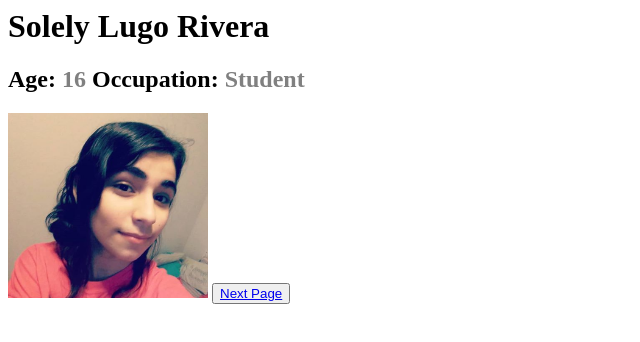
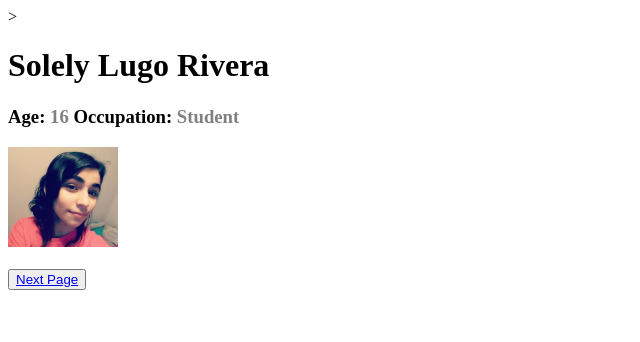
Before and after one commit to SolelyLugo/Solely-Lugo, a plain HTML site: page PersonalProjectPrompt/project.html in a window 1280 px wide. Shown: the whole page, without its empty margins (0-640 px from the left). Drawn offline with Linux system fonts and the light colour scheme.

Commit message:
Edited format project.html

```diff
--- a/PersonalProjectPrompt/project.html
+++ b/PersonalProjectPrompt/project.html
@@ -1,9 +1,15 @@
-<header>
-    <h1>Solely Lugo Rivera<h1>
-    <h2>Age: <span style="color: grey">16</span> Occupation: <span style="color: grey">Student</span> </h2>
-    <img src="picture.png" width="200" height="185"/>
-    <button><a href="infopage.html">Next Page</a></button>
+<!DOCTYPE html>>
+<html>
+    <head>
+        <title> Solely's Personal Prompt </title>
+    </head>
 
+    <body>
 
+        <h1>Solely Lugo Rivera<h1>
+        <h3>Age: <span style="color: grey">16</span> Occupation: <span style="color: grey">Student</span> </h3>
+        <img src="picture.png" width="110" height="100"/> <br> <br>
+        <button><a href="infopage.html">Next Page</a></button>
 
-</header>
+    </body>
+</html>
```
